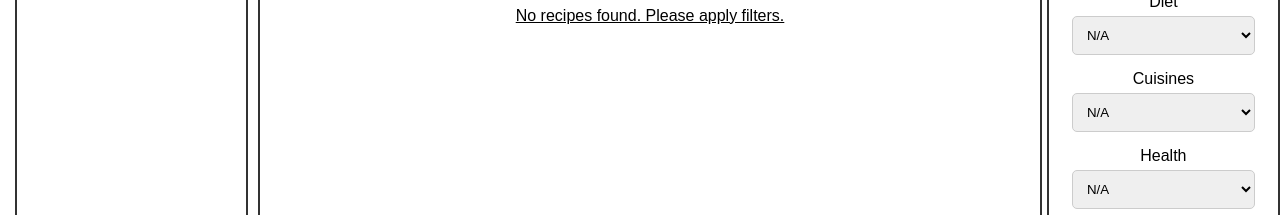
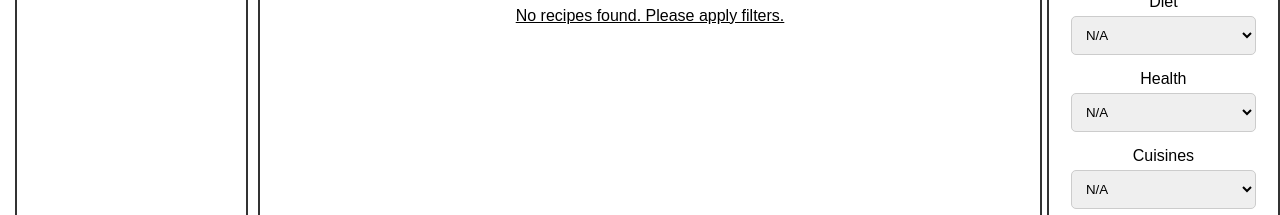
Before and after one commit to jocephuss/MealMatch, a React (Vite) app in the folder client/: page /home in a window 1280 px wide. Shown: the part 264-479 px from the top of the page. Built offline with nearby package versions, Linux system fonts and the light colour scheme.

Commit message:
discoverpage.jsx filters in correct order

```diff
--- a/client/src/pages/DiscoverPage.jsx
+++ b/client/src/pages/DiscoverPage.jsx
@@ -18,7 +18,6 @@ const DiscoverPage = () => {
   const filters = [
     {
       label: "Diet",
-      type: "select",
       options: [
         "N/A",
         "balanced",
@@ -29,34 +28,7 @@ const DiscoverPage = () => {
         "low-sodium",
       ],
     },
-    {
-      label: "Cuisines",
-      options: [
-        "N/A",
-        "american",
-        "asian",
-        "british",
-        "caribbean",
-        "central europe",
-        "chinese",
-        "eastern europe",
-        "french",
-        "greek",
-        "indian",
-        "italian",
-        "japanese",
-        "korean",
-        "kosher",
-        "mediterranean",
-        "mexican",
-        "middle eastern",
-        "nordic",
-        "south american",
-        "southeast asian",
-        "world",
-      ],
-    },
-    {
+      {
       label: "Health",
       options: [
         "N/A",
@@ -80,8 +52,8 @@ const DiscoverPage = () => {
         "lupine-free",
         "Mediterranean",
         "mollusk-free",
-        "Mustard free",
-        "No-oil-added",
+        "mustard free",
+        "no-oil-added",
         "paleo",
         "peanut-free",
         "pescatarian",
@@ -95,6 +67,33 @@ const DiscoverPage = () => {
         "vegan",
         "vegetarian",
         "wheat-free",
+      ],
+    },
+    {
+      label: "Cuisines",
+      options: [
+        "N/A",
+        "American",
+        "Asian",
+        "British",
+        "Caribbean",
+        "Central Europe",
+        "Chinese",
+        "Eastern Europe",
+        "French",
+        "Greek",
+        "Indian",
+        "Italian",
+        "Japanese",
+        "Korean",
+        "Kosher",
+        "Mediterranean",
+        "Mexican",
+        "Middle eastern",
+        "nordic",
+        "South American",
+        "South east Asian",
+        "World",
       ],
     },
     {
@@ -113,30 +112,30 @@ const DiscoverPage = () => {
       label: "Dishes",
       options: [
         "N/A",
-        "alcohol cocktail",
-        "biscuits and cookies",
-        "bread",
-        "cereals",
-        "condiments and sauces",
-        "dessert",
-        "drink",
-        "egg",
-        "ice cream and custard",
-        "main course",
-        "pancakes",
-        "pastas",
-        "pastry",
-        "pies and tarts",
-        "pizza",
-        "preps",
-        "perserve",
-        "salad",
-        "sandwiches",
-        "seafood",
-        "side dish",
-        "soups",
-        "starter",
-        "sweets",
+        "Alcohol cocktail",
+        "Biscuits and cookies",
+        "Bread",
+        "Cereals",
+        "Condiments and sauces",
+        "Dessert",
+        "Drink",
+        "Egg",
+        "Ice cream and custard",
+        "Main course",
+        "Pancakes",
+        "Pastas",
+        "Pastry",
+        "Pies and tarts",
+        "Pizza",
+        "Preps",
+        "Perserve",
+        "Salad",
+        "Sandwiches",
+        "Seafood",
+        "Side Dish",
+        "Soup",
+        "Starter",
+        "Sweets",
       ],
     },
   ];
--- a/package.json
+++ b/package.json
@@ -5,11 +5,10 @@
   "main": "server/server.js",
   "scripts": {
     "start": "node server/server.js",
-    "develop": "concurrently \"nodemon server/server.js\" \"npm run start \"  \"cd client && npm run dev\"",
+    "develop": "concurrently \"nodemon server/server.js\" \"npm run start \"  \"cd client && npm run dev\" ",
     "install": "cd server && npm i && cd ../client && npm i",
     "build": "cd client && npm run build",
-    "render-build": "npm install && npm run build",
-    "api": "node server/utils/API.js"
+    "render-build": "npm install && npm run build"
   },
   "keywords": [],
   "author": "",
```
